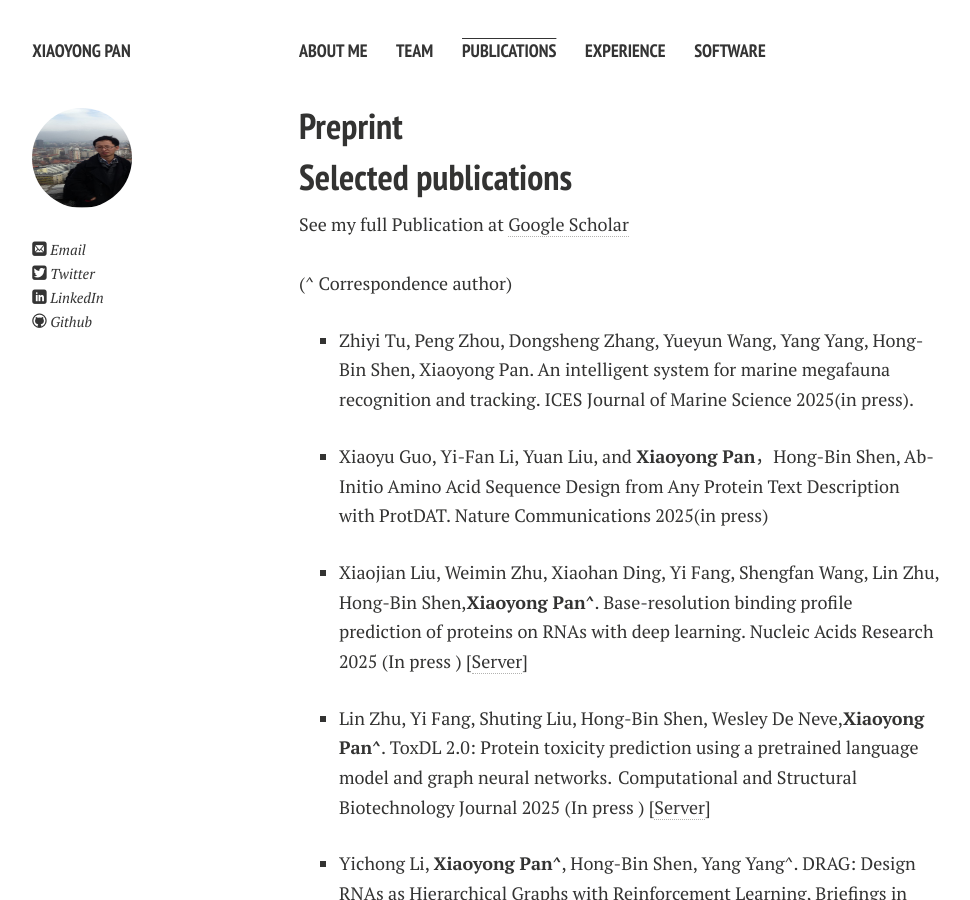
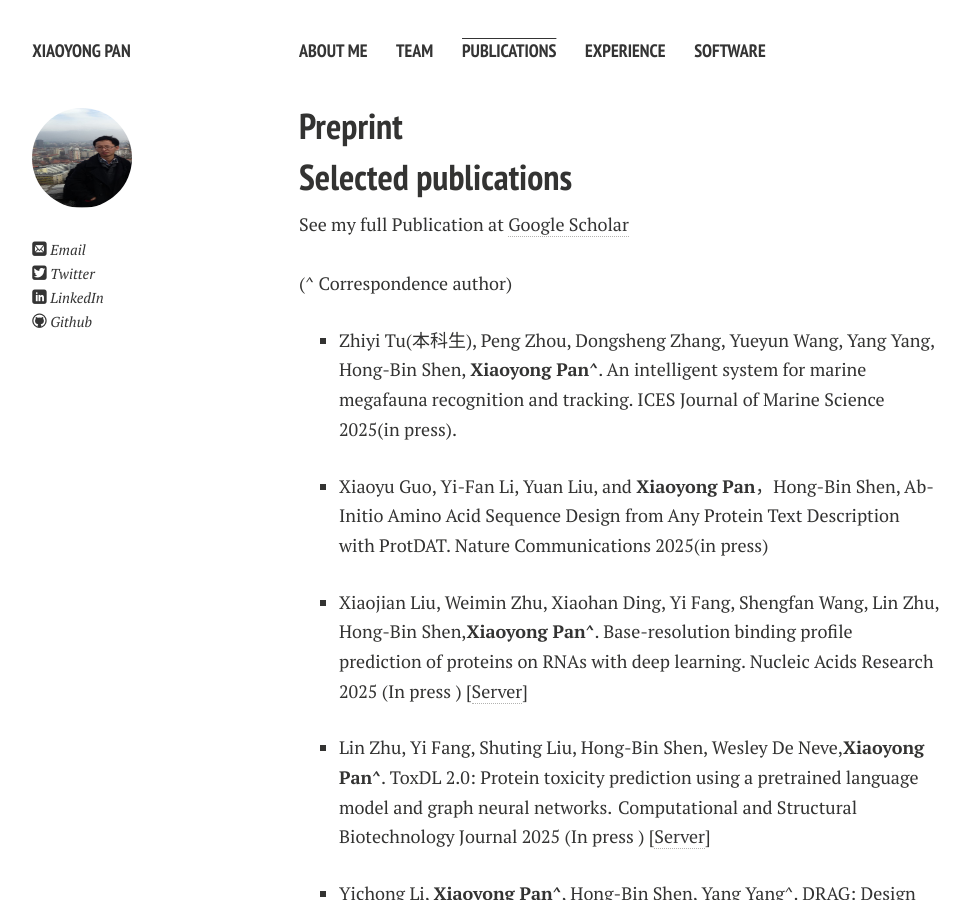
Before and after one commit to xypan1232/xypan1232.github.io, a Jekyll site: the page built from publications.md, in a window 1280 px wide and 900 px high. Shown: the whole window, without its empty margins (21-991 px from the left). Built offline with Jekyll 4.4.1, drawn with Linux system fonts in a browser that asks for light colours; nearby versions of some CDN libraries; Markdown is read by kramdown in place of the engine named in the settings.

Commit message:
Update publications.md

```diff
--- a/publications.md
+++ b/publications.md
@@ -12,7 +12,7 @@
 (^ Correspondence author) <br>
 <ul>
 <li><p>
-Zhiyi Tu, Peng Zhou, Dongsheng Zhang, Yueyun Wang, Yang Yang, Hong-Bin Shen, Xiaoyong Pan.	An intelligent system for marine megafauna recognition and tracking. ICES Journal of Marine Science 2025(in press).
+Zhiyi Tu(本科生), Peng Zhou, Dongsheng Zhang, Yueyun Wang, Yang Yang, Hong-Bin Shen, <b>Xiaoyong Pan^</b>.	An intelligent system for marine megafauna recognition and tracking. ICES Journal of Marine Science 2025(in press).
 </p></li>
 <li><p>
 Xiaoyu Guo, Yi-Fan Li, Yuan Liu, and <b>Xiaoyong Pan</b>，Hong-Bin Shen, Ab-Initio Amino Acid Sequence Design from Any Protein Text Description with ProtDAT. Nature Communications 2025(in press)</p>
```
